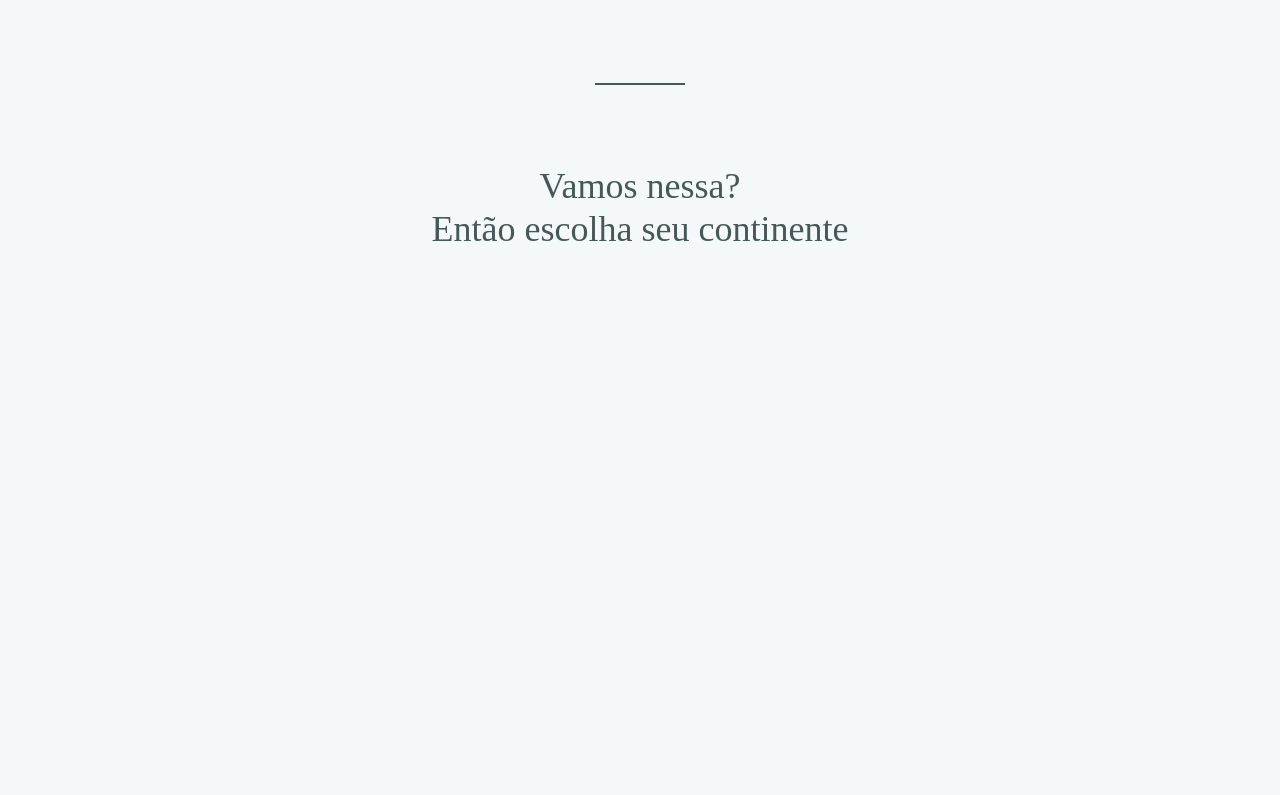
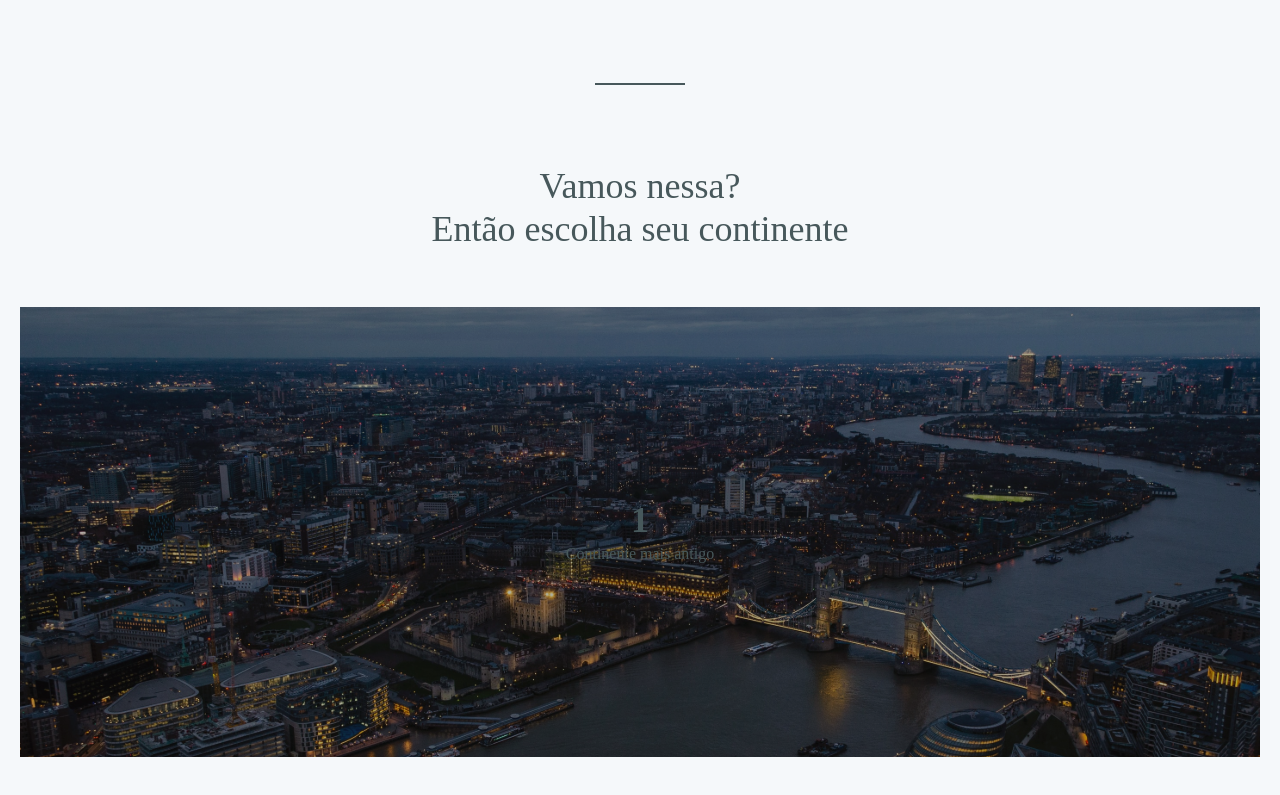
Before and after one commit to rodrigocamargo854/worldtrip, a Next.js app: page / in a window 1280 px wide. Shown: the part 705-1500 px from the top of the page. Before the commit the page ends 1012 px from the top, so only its background shows below. Built offline with nearby package versions, Linux system fonts and the light colour scheme.

Commit message:
added component slider

```diff
--- a/package.json
+++ b/package.json
@@ -16,7 +16,9 @@
     "framer-motion": "^7.3.5",
     "next": "12.3.0",
     "react": "18.2.0",
-    "react-dom": "18.2.0"
+    "react-dom": "18.2.0",
+    "saas": "^1.0.0",
+    "swiper": "^8.4.2"
   },
   "devDependencies": {
     "@types/node": "18.7.18",
--- /dev/null
+++ b/src/pages/components/Slider/index.tsx
@@ -0,0 +1,124 @@
+import { Flex, Text } from "@chakra-ui/react";
+import { Swiper, SwiperSlide } from "swiper/react";
+import "swiper/css";
+import SwiperCore, { A11y, Navigation, Pagination, Scrollbar } from "swiper";
+import Link from "next/link";
+import { Heading } from "@chakra-ui/react";
+
+SwiperCore.use([Navigation, Pagination, A11y]);
+
+export default function Slider() {
+  return (
+    <Flex
+      w="100%"
+      maxW="1240px"
+      mx="auto"
+      mb={["5", "10"]}
+      h={["250px", "450px"]}
+    >
+      <Swiper
+        modules={[Navigation, Pagination, Scrollbar, A11y]}
+        slidesPerView={1}
+        navigation
+        pagination={{ clickable: true }}
+        scrollbar={{ draggable: true }}
+        //slide movement
+        autoplay={{
+          delay: 4000,
+        }}
+        style={{
+          width: "100%",
+          flex: "1",
+        }}
+      >
+        <SwiperSlide>
+          <Flex
+            w="100%"
+            h="100%"
+            align="center"
+            justify="center"
+            direction="column"
+            bgImage="url(/europe.svg)"
+            bgRepeat='no-repeat'
+            bgSize="cover"
+            textAlign="center"
+            bgPosition="center"
+          >
+            <Link href="/continent/europe">
+              <a>
+                <Heading>1</Heading>
+                <Text>Continente mais antigo</Text>
+              </a>
+            </Link>
+          </Flex>
+        </SwiperSlide>
+
+        <SwiperSlide>
+          <Flex
+            w="100%"
+            h="100%"
+            align="center"
+            justify="center"
+            direction="column"
+            bgImage="url(/europe.svg)"
+            bgRepeat='no-repeat'
+            bgSize="cover"
+            textAlign="center"
+            bgPosition="center"
+          >
+            <Link href="/continent/europe">
+              <a>
+                <Heading>2</Heading>
+                <Text>Continente mais antigo</Text>
+              </a>
+            </Link>
+          </Flex>
+        </SwiperSlide>
+
+        <SwiperSlide>
+          <Flex
+            w="100%"
+            h="100%"
+            align="center"
+            justify="center"
+            direction="column"
+            bgImage="url(/europe.svg)"
+            bgRepeat='no-repeat'
+            bgSize="cover"
+            textAlign="center"
+            bgPosition="center"
+          >
+            <Link href="/continent/europe">
+              <a>
+                <Heading>3</Heading>
+                <Text>Continente mais antigo</Text>
+              </a>
+            </Link>
+          </Flex>
+        </SwiperSlide>
+
+        <SwiperSlide>
+          <Flex
+            w="100%"
+            h="100%"
+            align="center"
+            justify="center"
+            direction="column"
+            bgImage="url(/europe.svg)"
+            bgRepeat='no-repeat'
+            bgSize="cover"
+            textAlign="center"
+            bgPosition="center"
+          >
+            <Link href="/continent/europe">
+              <a>
+                <Heading>4</Heading>
+                <Text>Continente mais antigo</Text>
+              </a>
+            </Link>
+          </Flex>
+        </SwiperSlide>
+      </Swiper>
+    </Flex>
+  );
+}
--- a/src/pages/index.tsx
+++ b/src/pages/index.tsx
@@ -3,6 +3,7 @@ import Banner from "./components/Banner";
 import Caracteristicas from "./components/Caracteristicas";
 import Header from "./components/Header";
 import Separate from "./components/Separate";
+import Slider from "./components/Slider";
 
 export default function Home() {
   return (
@@ -22,6 +23,7 @@ export default function Home() {
         Vamos nessa? <br />
         Então escolha seu continente
       </Heading>
+      <Slider/>
     </Flex>
   );
 }
```
Also changed, not shown: public/europe.svg (added).
